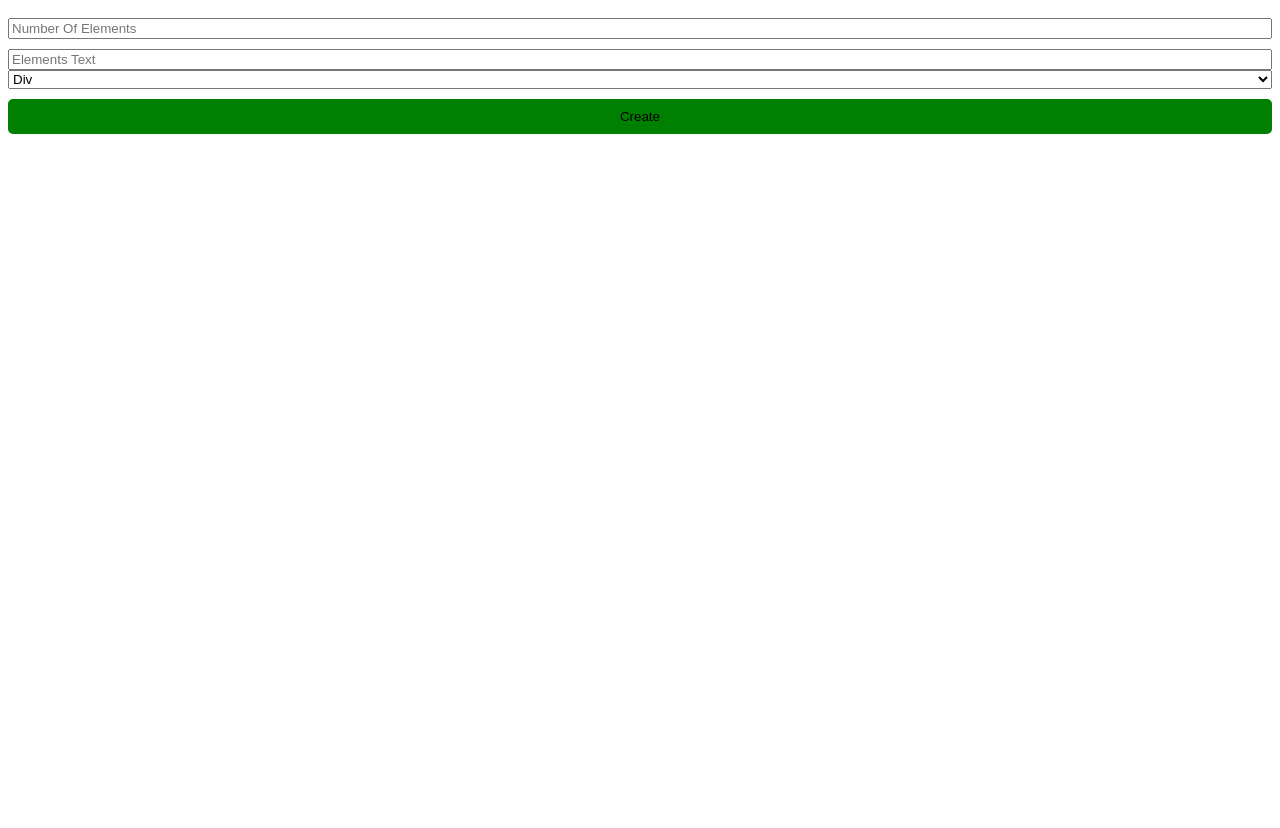
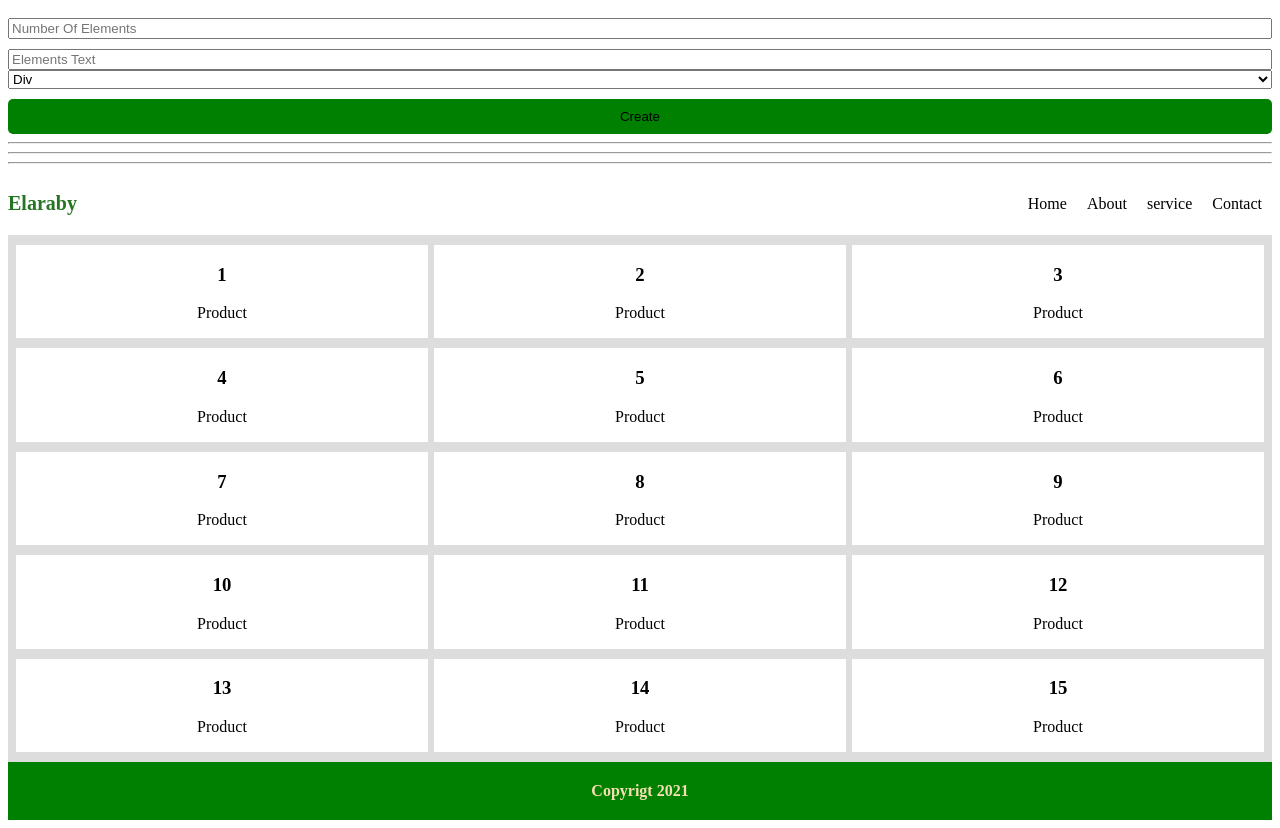
Before and after one commit to Ahmed-Alaraby/Dom-Assignment-Part-1, a plain HTML site: page index.html in a window 1280 px wide. Before the commit the page ends 800 px from the top, so only its background shows below. Drawn offline with Linux system fonts and the light colour scheme.

Commit message:
Add Challenge for Dom

```diff
--- a/index.html
+++ b/index.html
@@ -20,7 +20,9 @@
   <div class="results">
   </div>
 </form>
-
+<hr>
+<hr>
+<hr>
 
 
   <script src="main.js"></script>
--- a/main.js
+++ b/main.js
@@ -6,7 +6,7 @@ document.forms[0].onsubmit = function (event) {
   let select = document.querySelector('[name="type"]').value;
   let submit = document.querySelector('[type="submit"]');
   let result = document.querySelector(".results");
-  result.innerHTML = '';
+  result.innerHTML = "";
   for (let i = 1; i <= number; i++) {
     let element = document.createElement(select);
     let secondText = document.createTextNode(text);
@@ -18,3 +18,62 @@ document.forms[0].onsubmit = function (event) {
   }
   event.preventDefault();
 };
+
+//Assignments Part -2  [challenge]
+
+// start Container
+let Container = document.createElement("div");
+Container.className = "container";
+Container.style.cssText = "background-color: #dddddd;";
+document.body.appendChild(Container);
+
+// start header
+let Header = document.createElement("div");
+let TextHeader = document.createElement("p");
+TextHeader.textContent = "Elaraby";
+TextHeader.style.cssText = "color: #257525;font-size: 20px;font-weight: bold;";
+Header.className = "Header";
+Header.style.cssText =
+  "display:flex;align-items: center;justify-content: space-between;background-color: white;";
+Container.appendChild(Header);
+Header.appendChild(TextHeader);
+let ArrLinks = document.createElement("div");
+ArrLinks.className = "Arrlinks";
+Header.appendChild(ArrLinks);
+let Arr = ["Home", "About", "service", "Contact"];
+for (let i = 0; i < Arr.length; i++) {
+  let link = document.createElement("a");
+  ArrLinks.appendChild(link);
+  link.textContent = Arr[i];
+  link.style.cssText = "padding: 5px 10px;";
+}
+/////////////////////////////////////////////////////////////////
+// start Content
+let Content = document.createElement("div");
+Content.className = "Content";
+Content.style.cssText =
+  "display: flex;flex-wrap: wrap;justify-content: space-around;text-align: center;row-gap: 10px;padding: 10px 5px;";
+Container.appendChild(Content);
+
+for (let i = 1; i <= 15; i++) {
+  let ContentItem = document.createElement("div");
+  ContentItem.style.cssText = "width: 32.8%; background-color: white; ";
+  Content.appendChild(ContentItem);
+  let number = document.createElement("h3");
+  number.textContent = [i];
+  ContentItem.appendChild(number);
+  let span = document.createElement("p");
+  span.textContent = "Product";
+  ContentItem.appendChild(span);
+  ContentItem.onclick = function () {
+    ContentItem.style.cssText = "width: 33%; background-color: yellow; ";
+  };
+}
+
+// start Footer
+let footer = document.createElement("div");
+footer.className = "footer";
+Container.appendChild(footer);
+footer.textContent = "Copyrigt 2021";
+footer.style.cssText =
+  "text-align: center;background-color: green;padding: 20px;color: wheat;font-weight: bold;";
```
